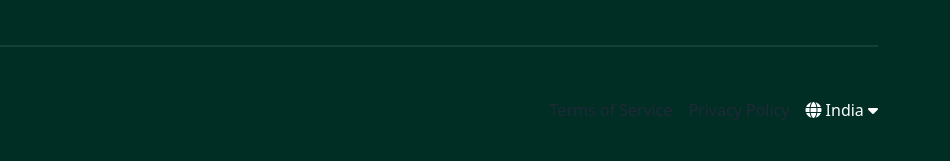
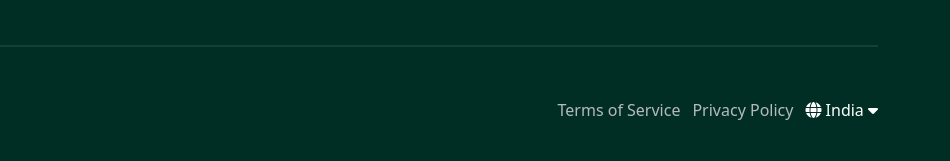
Before and after one commit to jignesh-trivedi/Shopify-responsive, a plain HTML site: page index.html in a window 1280 px wide. Shown: the part 8966-9127 px from the top of the page, 330-1280 px from the left. Drawn offline with nearby package versions, Linux system fonts and the light colour scheme.

Commit message:
Made some changes in Footer Section

```diff
--- a/index.html
+++ b/index.html
@@ -503,9 +503,9 @@
             </div>
 
             <!-- right -->
-            <div class="flex gap-4">
-                <a href="#">Terms of Service</a>
-                <a href="#">Privacy Policy</a>
+            <div class="flex gap-3">
+                <a href="#" class="text-[#b6babf]">Terms of Service</a>
+                <a href="#" class="text-[#b6babf]">Privacy Policy</a>
                 <a href="#" class="text-white"><i class="fa-solid fa-globe"></i> India <i class="fa-solid fa-caret-down"></i></a>
             </div>
         </div>
```
